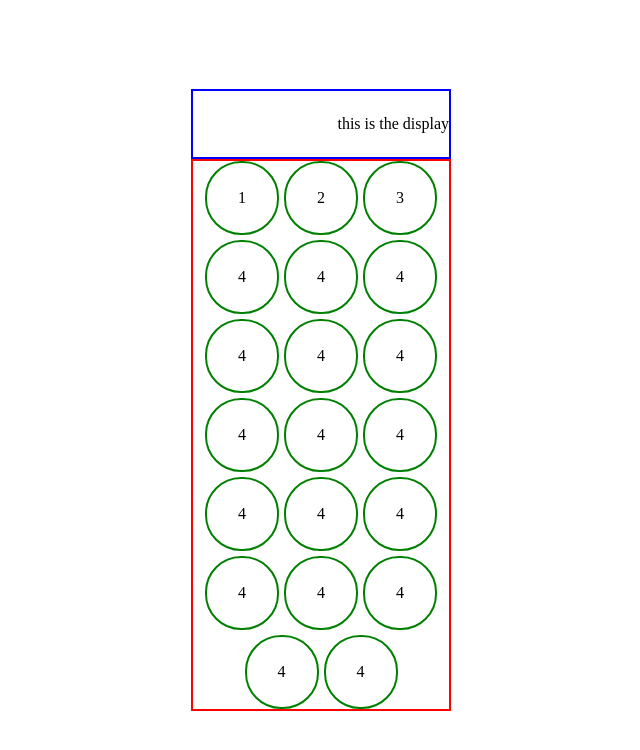
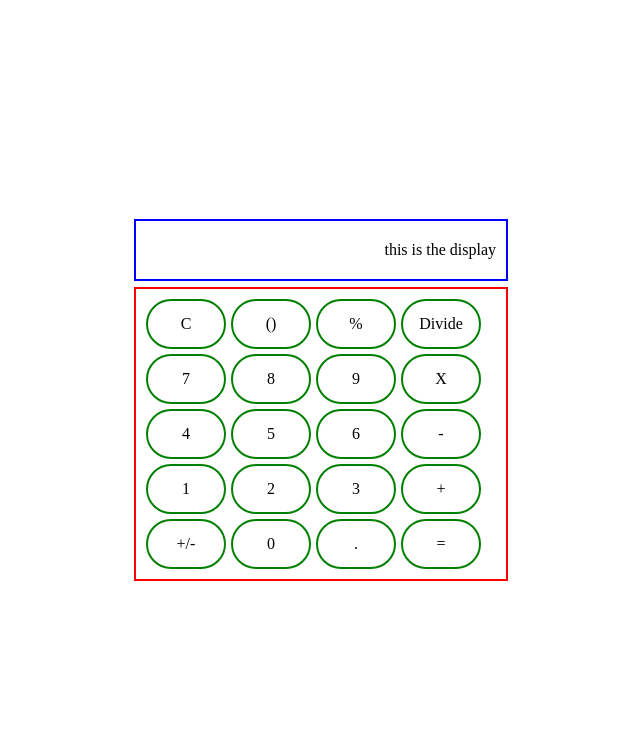
Before and after one commit to Chaostradamus/ChaodinSon, a plain HTML site: page calculator/index.html in a window 1280 px wide. Shown: the whole page, without its empty margins (319-959 px from the left). Drawn offline with Linux system fonts and the light colour scheme.

Commit message:
buttons added

```diff
--- a/calculator/index.html
+++ b/calculator/index.html
@@ -11,26 +11,26 @@
     <div class="container">
       <div class="display">this is the display</div>
       <div class="pressables">
+        <div>C</div>
+        <div>()</div>
+        <div>%</div>
+        <div>Divide</div>
+        <div>7</div>
+        <div>8</div>
+        <div>9</div>
+        <div>X</div>
+        <div>4</div>
+        <div>5</div>
+        <div>6</div>
+        <div>-</div>
         <div>1</div>
         <div>2</div>
         <div>3</div>
-        <div>4</div>
-        <div>4</div>
-        <div>4</div>
-        <div>4</div>
-        <div>4</div>
-        <div>4</div>
-        <div>4</div>
-        <div>4</div>
-        <div>4</div>
-        <div>4</div>
-        <div>4</div>
-        <div>4</div>
-        <div>4</div>
-        <div>4</div>
-        <div>4</div>
-        <div>4</div>
-        <div>4</div>
+        <div>+</div>
+        <div>+/-</div>
+        <div>0</div>
+        <div>.</div>
+        <div>=</div>
       </div>
     </div>
   </body>
--- a/calculator/script.js
+++ b/calculator/script.js
@@ -0,0 +1,45 @@
+document.addEventListener("DOMContentLoaded", () => {
+  const numberButtons = document.querySelectorAll(".button.number");
+
+  numberButtons.forEach((button) => {
+    button.addEventListener("click", () => {
+      console.log(button.textContent); // or any other action you want to perform
+    });
+  });
+});
+
+
+// button selections
+const addButton = document.querySelector();
+const subtractButton = document.querySelector();
+const multiplyButton = document.querySelector();
+const divideButton = document.querySelector();
+const changeButton = document.querySelector();
+const clearButton = document.querySelector();
+const parenthesisButton = document.querySelector();
+const remainderButton = document.querySelector();
+const equalsButton = document.querySelector();
+
+
+
+
+// operations functions
+const add = function (a, b) {
+  return a + b;
+};
+
+const subtract = function () {};
+
+const multiply = function () {};
+
+const divide = function () {};
+
+const remainder = function () {};
+
+const clear = function () {};
+
+const changeSign = function () {};
+
+const parenthesis = function () {};
+
+const equals = function ()
--- a/calculator/styles.css
+++ b/calculator/styles.css
@@ -1,46 +1,45 @@
 body,
 html {
-  height: 100%;
-  margin: 0;
+  height: 100%; /* Ensure body and html take full height of viewport */
+  margin: 0; /* Remove default margin */
 }
-/* container for everything */
+
 .container {
   display: flex;
   flex-direction: column;
-  justify-content: center;
-  align-items: center;
+  justify-content: center; /* Center items vertically */
+  align-items: center; /* Center items horizontally */
   width: 100%;
-  height: 100%;
+  height: 100%; /* Ensure container takes full height of viewport */
 }
 
-/* display of the calculator */
 .display {
-  display: flex;
+display: flex;
   border: 2px solid blue;
-  /* background-color: red; */
-  width: 20%;
-  height: 66px;
+  padding: 10px;
+  padding-bottom: 20px;
+  padding-top: 20px;
+  margin-bottom: 6px;
+  width: 350px;
   justify-content: end;
-  align-items: center;
 }
 
-/* container for pressable like numbers and operations */
 .pressables {
   display: flex;
   flex-wrap: wrap;
-  gap: 5px;
+  gap: 5px; /* Space between flex items */
   border: 2px solid red;
-  justify-content: center; /* Center items horizontally in the pressables container */
-  width: 20%;
+  width: 350px; /* Ensure the width is enough to fit 4 columns */
+  padding: 10px;
 }
 
 .pressables div {
   border: 2px solid green;
-  padding: 10px; /* Add padding for better button size */
-  width: 50px; /* Set a fixed width for buttons */
-  height: 50px; /* Set a fixed height for buttons */
   display: flex;
   align-items: center; /* Center text vertically */
   justify-content: center; /* Center text horizontally */
+  width: 80px; /* Set a fixed width for buttons */
+  height: 50px; /* Set a fixed height for buttons */
+  box-sizing: border-box; /* Include padding and border in the element's total width and height */
   border-radius: 36px;
 }
```
